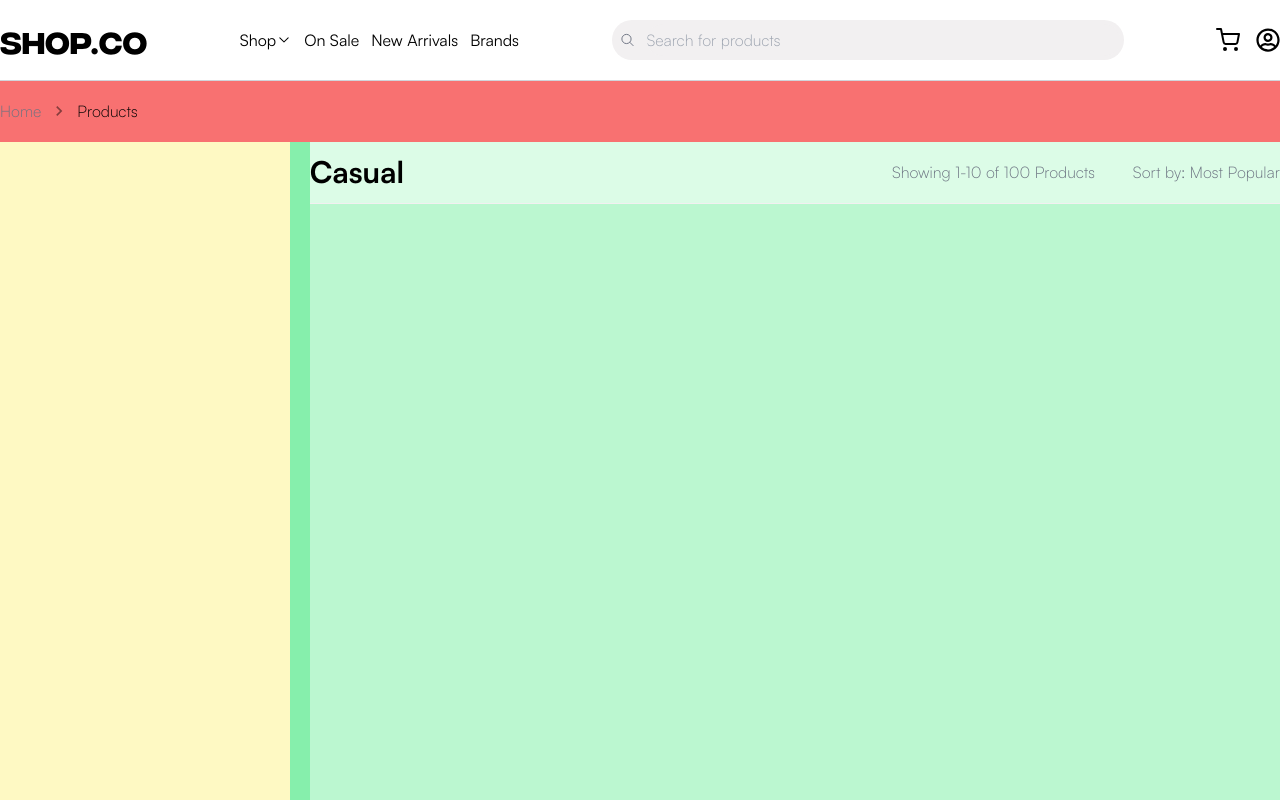
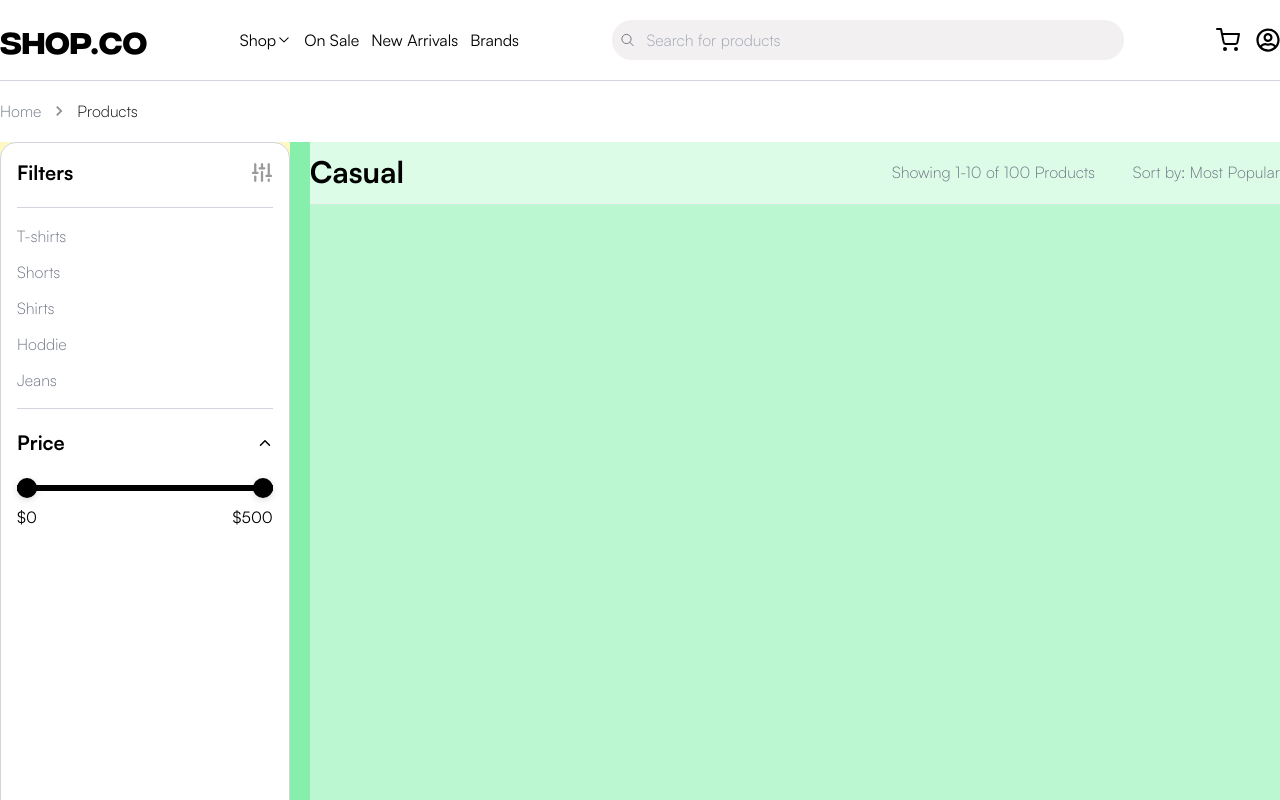
Before and after one commit to mjpeyvandi/React-E-Commerce-Shop, a React (Create React App) app: page /products in a window 1280 px wide. Shown: the top 800 px of the page. Built offline with nearby package versions, Linux system fonts and the light colour scheme; the HTML template or start-up script is replaced by a standard one.

Commit message:
design category and price filter

```diff
--- /dev/null
+++ b/src/components/products/FilterSection.jsx
@@ -0,0 +1,46 @@
+import React from "react";
+
+import filters from "../../assets/images/filters.png";
+import { IoIosArrowUp } from "@react-icons/all-files/io/IoIosArrowUp";
+import  PriceRange  from "./PriceRange";
+
+export const FilterSection = () => {
+  return (
+    <div className="h-full w-full rounded-2xl bg-white border-[0.2px] border-gray-300 p-4 flex flex-col justify-start items-center align-baseline gap-5">
+      <div className="w-full flex flex-row justify-between items-center">
+        <h2 className="font-satoshi-b text-xl">Filters</h2>
+        <img src={filters} alt="" />
+      </div>
+
+      {/* category */}
+      <div className="w-full border-y-[0.2px] border-gray-300">
+        <ul className="w-full flex flex-col justify-between items-start py-4 gap-3">
+          <li className="font-satoshi-l text-gray-500 cursor-pointer hover:text-slate-900">
+            T-shirts
+          </li>
+          <li className="font-satoshi-l text-gray-500 cursor-pointer hover:text-slate-900">
+            Shorts
+          </li>
+          <li className="font-satoshi-l text-gray-500 cursor-pointer hover:text-slate-900">
+            Shirts
+          </li>
+          <li className="font-satoshi-l text-gray-500 cursor-pointer hover:text-slate-900">
+            Hoddie
+          </li>
+          <li className="font-satoshi-l text-gray-500 cursor-pointer hover:text-slate-900">
+            Jeans
+          </li>
+        </ul>
+      </div>
+
+      {/* price */}
+      <div className="w-full flex flex-col justify-start items-center align-baseline gap-7">
+        <div className="w-full flex flex-row justify-between items-center">
+          <h2 className="font-satoshi-b text-xl">Price</h2>
+          <IoIosArrowUp />
+        </div>
+        <PriceRange/>
+      </div>
+    </div>
+  );
+};
--- /dev/null
+++ b/src/components/products/PriceRange.css
@@ -0,0 +1,31 @@
+.range-slider input {
+    position: absolute;
+    width: 100%;
+    background: none;
+    pointer-events: none;
+    top: 50%;
+    transform: translateY(-50%);
+    appearance: none;
+}
+
+input[type="range"]::-webkit-slider-thumb {
+    height: 20px;
+    width: 20px;
+    border-radius: 50%;
+    background: black;
+    pointer-events: auto;
+    appearance: none;
+    cursor: pointer;
+    box-shadow: 0 .125rem .5625rem -0.125rem rgba(0, 0, 0, .25);
+}
+
+input[type="range"]::-moz-range-thumb {
+    height: 20px;
+    width: 20px;
+    border-radius: 50%;
+    background: black;
+    pointer-events: auto;
+    -moz-appearance: none;
+    cursor: pointer;
+    box-shadow: 0 .125rem .5625rem -0.125rem rgba(0, 0, 0, .25);
+}
--- /dev/null
+++ b/src/components/products/PriceRange.jsx
@@ -0,0 +1,74 @@
+import React, { useState, useEffect } from "react";
+import "./PriceRange.css";
+
+const PriceRange = () => {
+  const [minValue, setMinValue] = useState(0);
+  const [maxValue, setMaxValue] = useState(500);
+  const minGap = 130;
+  const sliderMinValue = 0;
+  const sliderMaxValue = 500;
+
+  useEffect(() => {
+    setArea();
+  // eslint-disable-next-line no-use-before-define, react-hooks/exhaustive-deps
+  }, [minValue, maxValue]);
+
+  // eslint-disable-next-line react-hooks/exhaustive-deps
+  const setArea = () => {
+    const range = document.querySelector(".slider-track");
+    const minTooltip = document.querySelector(".min-tooltip");
+    const maxTooltip = document.querySelector(".max-tooltip");
+
+    range.style.left = `${
+      ((minValue - sliderMinValue) / (sliderMaxValue - sliderMinValue)) * 100
+    }%`;
+    range.style.right = `${
+      100 -
+      ((maxValue - sliderMinValue) / (sliderMaxValue - sliderMinValue)) * 100
+    }%`;
+    minTooltip.style.left = `${(minValue / sliderMaxValue) * 100}%`;
+    maxTooltip.style.right = `${100 - (maxValue / sliderMaxValue) * 100}%`;
+  };
+
+  const handleMinInputChange = (e) => {
+    let minPrice = parseInt(e.target.value);
+    if (maxValue - minPrice >= minGap && minPrice >= sliderMinValue) {
+      setMinValue(minPrice);
+    }
+  };
+
+  const handleMaxInputChange = (e) => {
+    let maxPrice = parseInt(e.target.value);
+    if (maxPrice - minValue >= minGap && maxPrice <= sliderMaxValue) {
+      setMaxValue(maxPrice);
+    }
+  };
+
+  return (
+    <div className="w-full">
+      <div className="range-slider relative w-full h-1.5 bg-gray-300">
+        <div className="slider-track absolute h-full bg-black"></div>
+        <input
+          type="range"
+          className="absolute w-full top-1/2 transform -translate-y-1/2 appearance-none pointer-events-none"
+          min={sliderMinValue}
+          max={sliderMaxValue}
+          value={minValue}
+          onChange={(e) => handleMinInputChange(e)}
+        />
+        <input
+          type="range"
+          className="absolute w-full top-1/2 transform -translate-y-1/2 appearance-none pointer-events-none"
+          min={sliderMinValue}
+          max={sliderMaxValue}
+          value={maxValue}
+          onChange={(e) => handleMaxInputChange(e)}
+        />
+        <div className="min-tooltip absolute my-5 font-satoshi">${minValue}</div>
+        <div className="max-tooltip absolute my-5 font-satoshi">${maxValue}</div>
+      </div>
+    </div>
+  );
+};
+
+export default PriceRange;
--- a/src/pages/Products.jsx
+++ b/src/pages/Products.jsx
@@ -1,20 +1,26 @@
 import React from 'react'
+
+import { FilterSection } from '../components/products/FilterSection';
+
 import { MdKeyboardArrowRight } from "@react-icons/all-files/md/MdKeyboardArrowRight";
+
 
 export const Products = () => {
   return (
     <div className='w-full h-[80rem]'>
       <div className="container mx-auto h-full border-t-[0.2px] border-t-gray-300">
-        <div className="h-full w-full bg-slate-500 flex flex-col justify-start items-center">
+        <div className="h-full w-full flex flex-col justify-start items-center">
           {/* Route section */}
-          <div className="w-full h-[5%] bg-red-400 flex flex-row justify-start items-center font-satoshi-l gap-2">
+          <div className="w-full h-[5%] flex flex-row justify-start items-center font-satoshi-l gap-2">
             <p className='text-gray-500'>{`Home`}</p> <MdKeyboardArrowRight className='size-5 opacity-45' /> <p>Products</p>
           </div>
 
           {/* content Section */}
           <div className="w-full h-full flex flex-row justify-between items-start gap-5 bg-green-300">
             {/*filter section*/}
-            <div className="w-[23%] h-3/4 bg-yellow-100"></div>
+            <div className="w-[23%] h-3/4 bg-yellow-100">
+              <FilterSection/>
+            </div>
             {/*products section*/}
             <div className="w-[77%] h-full bg-yellow-300 flex flex-col justify-start items-center">
               {/*sorting section*/}
```
Also changed, not shown: src/assets/images/filters.png (added).
